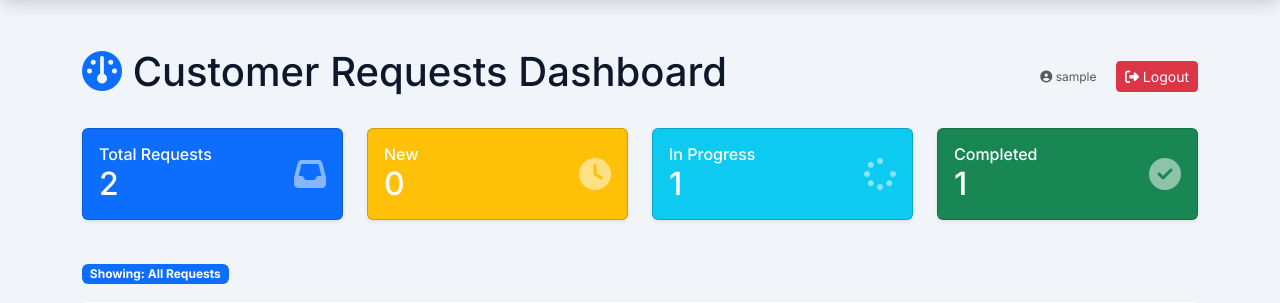
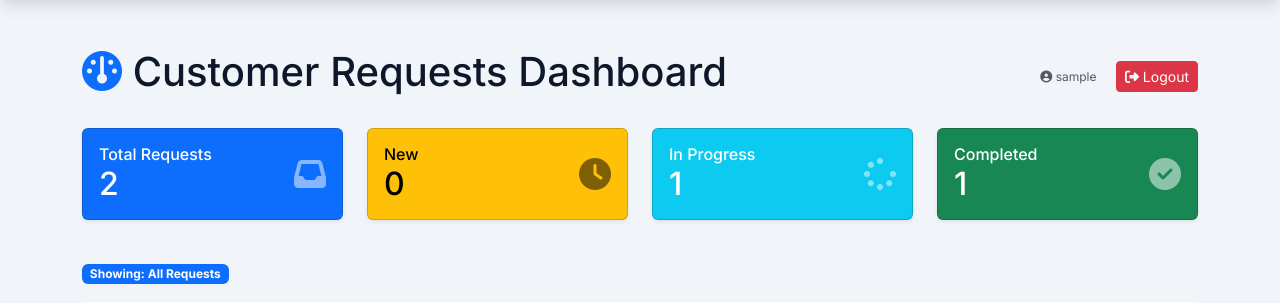
Before and after one commit to JakeMey/business-website, a PHP site: page /business-website/view_requests.php in a window 1280 px wide. Shown: the part 80-383 px from the top of the page. Run offline with PHP 8.4, Linux system fonts and the light colour scheme; the visitor is signed in with stand-in values (Sample User, id 1); data comes from the database, SQL or seed files in the repository.

Commit message:
Update filter badge color to improve visibility and consistency

```diff
--- a/style.css
+++ b/style.css
@@ -721,7 +721,7 @@ footer .text-center p {
 .filter-badge-new {
     background-color: #ffc107 !important;
     /* Warning yellow */
-    color: #fff !important;
+    color: #000 !important;
 }
 
 /* In Progress status */
@@ -737,3 +737,8 @@ footer .text-center p {
     /* Success green */
     color: #fff !important;
 }
+
+.bg-warning,
+.filter-badge-new {
+    color: #000 !important;
+}
```
